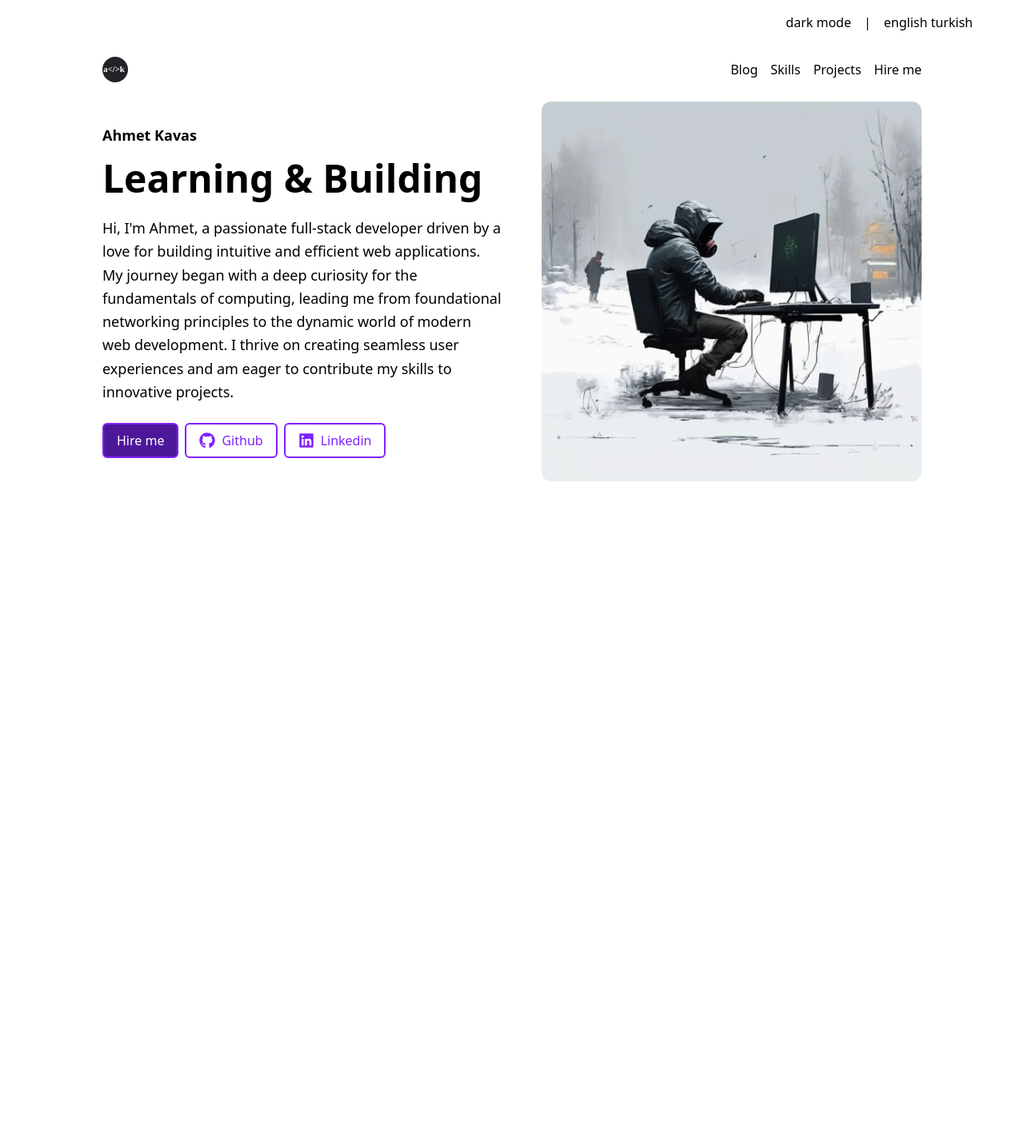
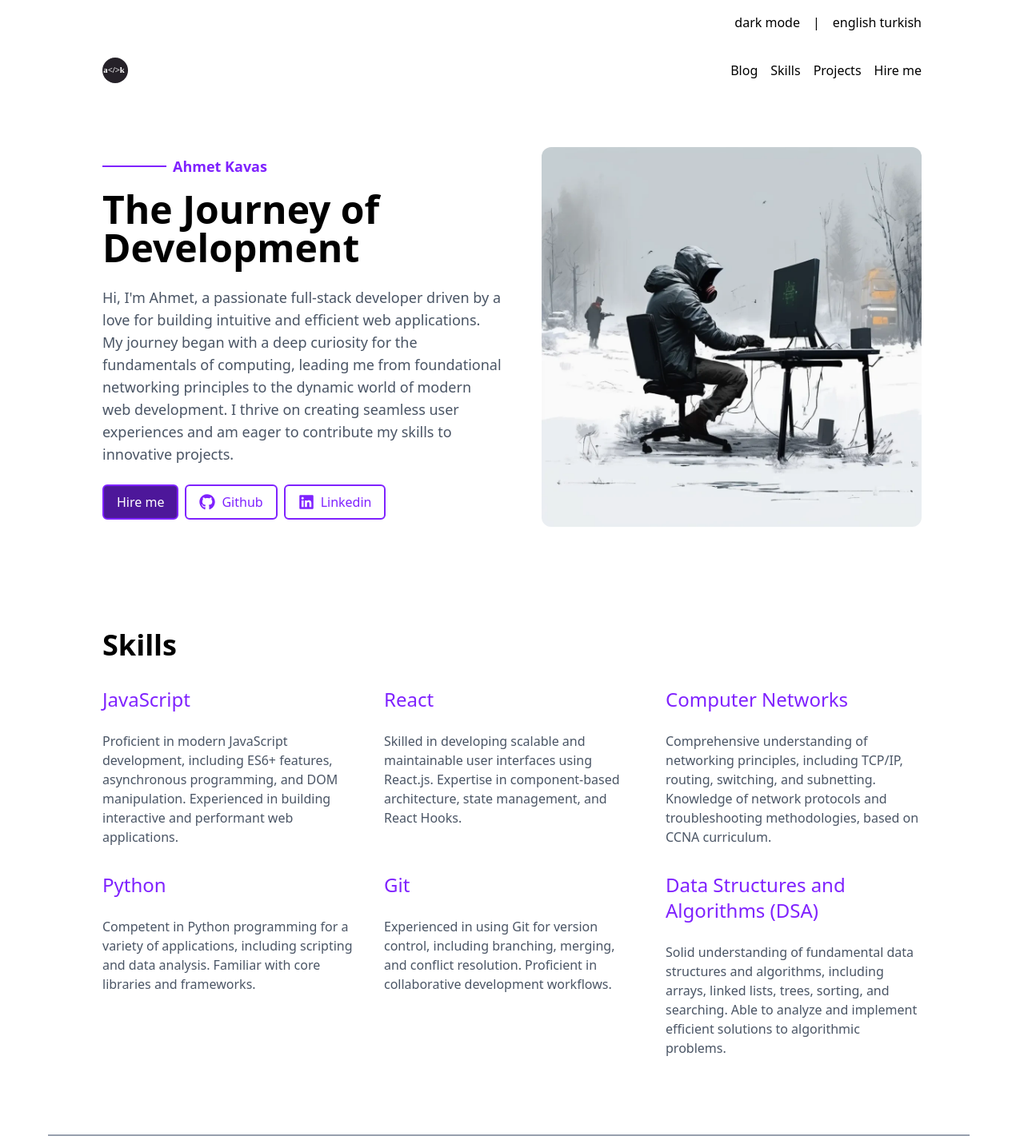
Before and after one commit to ahmetkvs/portfolio, a React (Vite) app: page / in a window 1280 px wide. Shown: the whole page at 80% size. Before the commit the page ends 800 px from the top, so only its background shows below. Built offline with nearby package versions, Linux system fonts and the light colour scheme.

Commit message:
Skills component and its child/ren Skill component created

```diff
--- a/src/App.jsx
+++ b/src/App.jsx
@@ -2,6 +2,7 @@ import { BrowserRouter } from "react-router-dom";
 import Navbar from "./components/navbar/Navbar";
 import Header from "./components/header/Header";
 import ThemeSwitchers from "./components/themeSwitchers/ThemeSwitchers";
+import Skills from "./components/skills/Skills";
 
 function App() {
   return (
@@ -10,6 +11,8 @@ function App() {
         <ThemeSwitchers />
         <Navbar />
         <Header />
+        <Skills />
+        <hr className="w-full border-t-2 border-solid border-gray-400 mr-2" />
       </main>
     </BrowserRouter>
   );
--- a/src/components/header/Header.jsx
+++ b/src/components/header/Header.jsx
@@ -2,14 +2,17 @@ import { FaGithub, FaLinkedin } from "react-icons/fa";
 
 function Header() {
   return (
-    <header className="w-full h-[428px] flex flex-col md:flex-row items-center justify-between gap-8 md:gap-12 px-4 md:px-8 lg:px-16 py-8">
+    <header className="w-full flex flex-col md:flex-row items-center justify-between gap-8 md:gap-12 px-4 md:px-8 lg:px-16 py-8">
       {/* Text Content */}
       <div className="flex-1">
-        <p className="font-semibold text-lg">Ahmet Kavas</p>
+        <div className="flex items-center">
+          <hr className="w-20 border-t-2 border-solid border-violet-600 mr-2" />
+          <p className="font-semibold text-lg text-violet-600">Ahmet Kavas</p>
+        </div>
         <h1 className="text-4xl md:text-5xl font-semibold mt-4 mb-6">
-          Learning & Building
+          The Journey of Development
         </h1>
-        <p className="text-base md:text-lg leading-relaxed mb-6">
+        <p className="text-base text-gray-600 md:text-lg mb-6">
           Hi, I'm Ahmet, a passionate full-stack developer driven by a love for
           building intuitive and efficient web applications. My journey began
           with a deep curiosity for the fundamentals of computing, leading me
@@ -18,14 +21,14 @@ function Header() {
           eager to contribute my skills to innovative projects.
         </p>
         <div className="flex flex-wrap gap-2">
-          <button className="px-4 py-2 text-white bg-violet-900 border-2 border-violet-600 rounded-md hover:bg-white hover:text-violet-900 transition-colors duration-300">
+          <button className="px-4 py-2 text-white bg-violet-900 border-2 border-violet-600 rounded-md hover:bg-white hover:text-violet-900 transition-colors duration-300 cursor-pointer focus:outline-none focus:ring-2 focus:ring-violet-400 focus:ring-offset-2 focus:ring-offset-violet-800">
             Hire me
           </button>
-          <button className="flex items-center gap-2 px-4 py-2 text-violet-600 border-2 border-violet-600 rounded-md hover:bg-violet-900 hover:text-white transition-colors duration-300">
+          <button className="flex items-center gap-2 px-4 py-2 text-violet-600 border-2 border-violet-600 rounded-md hover:bg-violet-900 hover:text-white transition-colors duration-300 cursor-pointer focus:outline-none focus:ring-2 focus:ring-violet-400 focus:ring-offset-2 focus:ring-offset-violet-800">
             <FaGithub className="text-xl" />
             Github
           </button>
-          <button className="flex items-center gap-2 px-4 py-2 text-violet-600 border-2 border-violet-600 rounded-md hover:bg-violet-900 hover:text-white transition-colors duration-300">
+          <button className="flex items-center gap-2 px-4 py-2 text-violet-600 border-2 border-violet-600 rounded-md hover:bg-violet-900 hover:text-white transition-colors duration-300 cursor-pointer focus:outline-none focus:ring-2 focus:ring-violet-400 focus:ring-offset-2 focus:ring-offset-violet-800">
             <FaLinkedin className="text-xl" />
             Linkedin
           </button>
--- a/src/components/navbar/Navbar.jsx
+++ b/src/components/navbar/Navbar.jsx
@@ -2,8 +2,7 @@ import { Link } from "react-router-dom";
 
 function Navbar() {
   return (
-    <nav className="w-full h-[62px] flex items-center justify-between px-4 md:px-8 lg:px-16">
-      {/*add the light logo if mode is dark */}
+    <nav className="w-full flex items-center justify-between px-4 md:px-8 lg:px-16 py-4">
       <img
         src="/assets/logoDark.svg"
         alt="logo"
--- /dev/null
+++ b/src/components/skills/Skill.jsx
@@ -0,0 +1,10 @@
+function Skill({ heading, message }) {
+  return (
+    <div>
+      <h1 className="text-2xl mb-6 text-violet-600">{heading}</h1>
+      <p className="text-gray-600">{message}</p>
+    </div>
+  );
+}
+
+export default Skill;
--- /dev/null
+++ b/src/components/skills/Skills.jsx
@@ -0,0 +1,25 @@
+import Skill from "./Skill";
+import skillsData from "../../data/skillsData";
+
+function Skills() {
+  return (
+    <section className="py-16">
+      <div className="max-w-7xl mx-auto px-4 md:px-8 lg:px-16">
+        <h2 className="text-4xl font-semibold mb-8">Skills</h2>
+        <div className="grid grid-cols-1 md:grid-cols-2 lg:grid-cols-3 gap-8">
+          {skillsData.map((skill, index) => {
+            return (
+              <Skill
+                key={index}
+                heading={skill.en.heading}
+                message={skill.en.message}
+              />
+            );
+          })}
+        </div>
+      </div>
+    </section>
+  );
+}
+
+export default Skills;
--- a/src/components/themeSwitchers/ThemeSwitchers.jsx
+++ b/src/components/themeSwitchers/ThemeSwitchers.jsx
@@ -1,7 +1,7 @@
 function ThemeSwitchers() {
   return (
-    <aside className="my-4 flex w-full justify-end">
-      <div className="flex space-x-4">
+    <aside className="my-4 flex w-full justify-end px-4 md:px-8 lg:px-16">
+      <div className="flex gap-4">
         <p>dark mode</p>
         <p>|</p>
         <p>english turkish</p>
--- /dev/null
+++ b/src/data/skillsData.js
@@ -0,0 +1,76 @@
+const skillsData = [
+  {
+    en: {
+      heading: "JavaScript",
+      message:
+        "Proficient in modern JavaScript development, including ES6+ features, asynchronous programming, and DOM manipulation. Experienced in building interactive and performant web applications.",
+    },
+    tr: {
+      heading: "JavaScript",
+      message:
+        "ES6+ özellikleri, asenkron programlama ve DOM manipülasyonu dahil olmak üzere modern JavaScript geliştirmede yetkin. Etkileşimli ve performanslı web uygulamaları oluşturma konusunda deneyimli.",
+    },
+  },
+  {
+    en: {
+      heading: "React",
+      message:
+        "Skilled in developing scalable and maintainable user interfaces using React.js. Expertise in component-based architecture, state management, and React Hooks.",
+    },
+    tr: {
+      heading: "React",
+      message:
+        "React.js kullanarak ölçeklenebilir ve sürdürülebilir kullanıcı arayüzleri geliştirme konusunda yetenekli. Bileşen tabanlı mimari, durum yönetimi ve React Hooks konusunda uzmanlık.",
+    },
+  },
+  {
+    en: {
+      heading: "Computer Networks",
+      message:
+        "Comprehensive understanding of networking principles, including TCP/IP, routing, switching, and subnetting. Knowledge of network protocols and troubleshooting methodologies, based on CCNA curriculum.",
+    },
+    tr: {
+      heading: "Bilgisayar Ağları",
+      message:
+        "TCP/IP, routing, switching ve subnetting dahil olmak üzere ağ prensipleri hakkında kapsamlı anlayış. CCNA müfredatına dayalı ağ protokolleri ve sorun giderme metodolojileri bilgisi.",
+    },
+  },
+  {
+    en: {
+      heading: "Python",
+      message:
+        "Competent in Python programming for a variety of applications, including scripting and data analysis. Familiar with core libraries and frameworks.",
+    },
+    tr: {
+      heading: "Python",
+      message:
+        "Scripting ve veri analizi dahil olmak üzere çeşitli uygulamalar için Python programalama konusunda yetkin. Temel kütüphaneler ve frameworklere aşina.",
+    },
+  },
+  {
+    en: {
+      heading: "Git",
+      message:
+        "Experienced in using Git for version control, including branching, merging, and conflict resolution. Proficient in collaborative development workflows.",
+    },
+    tr: {
+      heading: "Git",
+      message:
+        "Branching, merging ve conflict çözümü dahil olmak üzere sürüm kontrol için Git kullanma konusunda deneyimli.",
+    },
+  },
+  {
+    en: {
+      heading: "Data Structures and Algorithms (DSA)",
+      message:
+        "Solid understanding of fundamental data structures and algorithms, including arrays, linked lists, trees, sorting, and searching. Able to analyze and implement efficient solutions to algorithmic problems.",
+    },
+    tr: {
+      heading: "Veri Yapıları ve Algoritmalar",
+      message:
+        "Diziler, bağlantılı listeler, ağaçlar, sıralama ve arama dahil olmak üzere temel veri yapıları ve algoritmalar hakkında sağlam anlayış. Algoritmik sorunlara etkili çözümler analiz etme ve uygulama yeteneği.",
+    },
+  },
+];
+
+export default skillsData;
```
